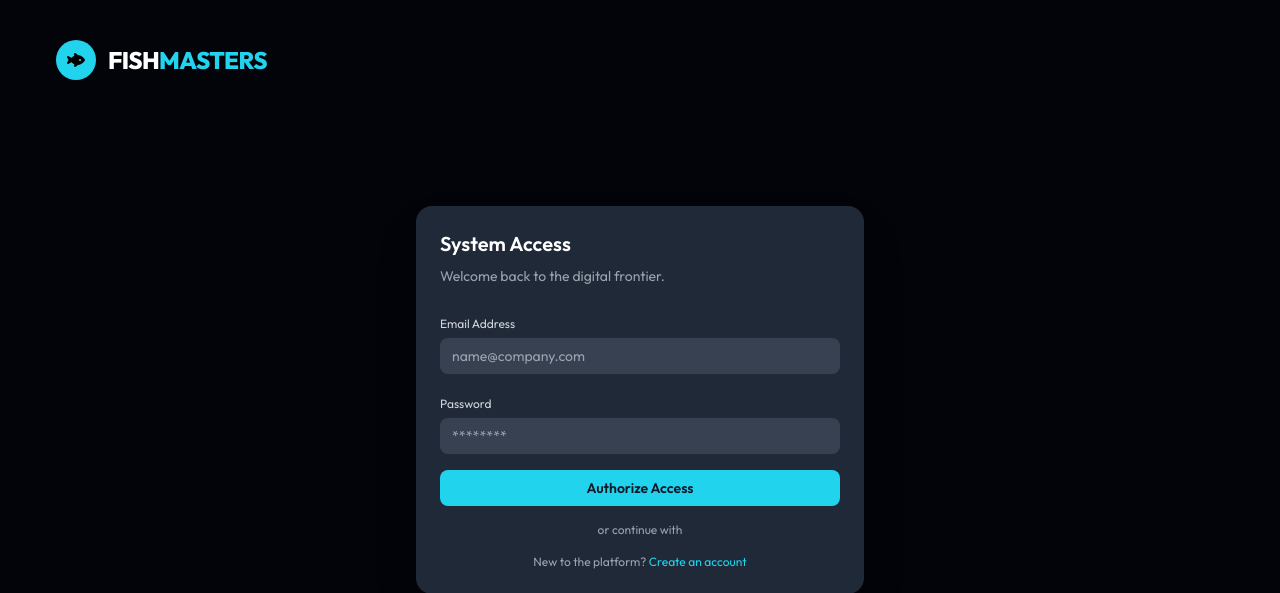
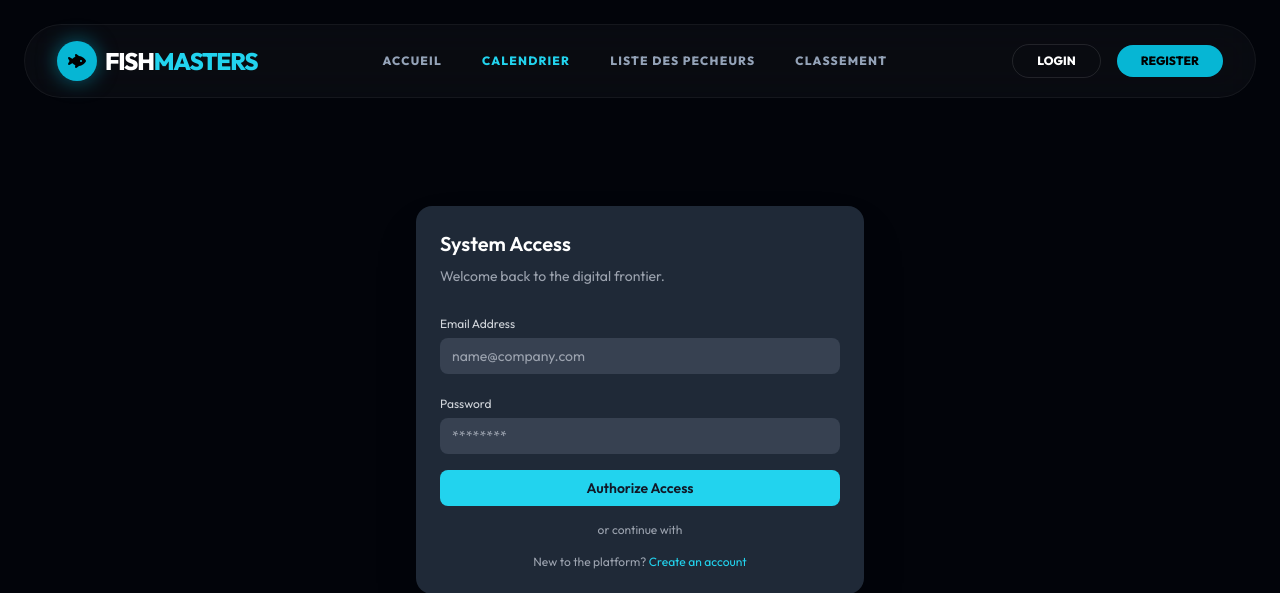
Before and after one commit to lakroune/FishMasters, a PHP site: a page that uses app/views/login.php in a window 1280 px wide. Shown: the top 593 px of the page. Run offline with PHP 8.4, Linux system fonts and the light colour scheme; some libraries are stand-ins or nearby versions.

Commit message:
refactor: remove SingupController and associated signup view, update header and login view for improved navigation

```diff
--- a/app/views/header.php
+++ b/app/views/header.php
@@ -4,7 +4,10 @@
              <div class="w-10 h-10 bg-cyan-500 rounded-full flex items-center justify-center shadow-[0_0_20px_rgba(6,182,212,0.5)]">
                  <i class="fa-solid fa-fish-fins text-black"></i>
              </div>
-             <span class="text-2xl font-black uppercase tracking-tighter">Fish<span class="text-cyan-400">Masters</span></span>
+             <a href="<?= PATH_ROOT ?>/home">
+                 <span class="text-2xl font-black uppercase tracking-tighter">Fish<span class="text-cyan-400">Masters</span></span>
+
+             </a>
          </div>
 
          <div class="hidden lg:flex space-x-10 text-xs font-bold uppercase tracking-widest text-slate-400">
@@ -15,8 +18,8 @@
          </div>
 
          <div class="flex items-center space-x-4">
-             <button class="text-xs font-bold px-6 py-2 border border-white/10 rounded-full hover:bg-white hover:text-black transition uppercase">Login</button>
-             <button class="text-xs font-bold px-6 py-2 bg-cyan-500 text-black rounded-full neo-button uppercase">Register</button>
+             <button onclick="window.location.href='<?= PATH_ROOT ?>/login'" class="text-xs font-bold px-6 py-2 border border-white/10 rounded-full hover:bg-white hover:text-black transition uppercase">Login</button>
+             <button onclick="window.location.href='<?= PATH_ROOT ?>/signup'" class="text-xs font-bold px-6 py-2 bg-cyan-500 text-black rounded-full neo-button uppercase">Register</button>
          </div>
      </div>
  </nav>
--- a/app/views/login.php
+++ b/app/views/login.php
@@ -33,18 +33,7 @@
 <body class="antialiased">
 
     <!-- NAVBAR -->
-    <nav class="fixed top-0 w-full z-50 p-6">
-        <div class="max-w-[1600px] mx-auto  px-8 py-4 flex items-center">
-            <div class="flex items-center space-x-3">
-                <div class="w-10 h-10 bg-cyan-400 rounded-full flex items-center justify-center">
-                    <i class="fa-solid fa-fish-fins text-black"></i>
-                </div>
-                <span class="text-2xl font-black uppercase tracking-tight">
-                    Fish<span class="text-cyan-400">Masters</span>
-                </span>
-            </div>
-        </div>
-    </nav>
+    <?php include "header.php"; ?>
 
     <!-- CENTERED LOGIN FORM -->
     <main class="min-h-screen flex items-center justify-center px-4">
@@ -81,7 +70,7 @@
 
                 <p class="text-center text-xs text-gray-400">
                     New to the platform?
-                    <a href="#" class="text-cyan-400 hover:underline">
+                    <a href="<?= PATH_ROOT ?>/signup" class="text-cyan-400 hover:underline">
                         Create an account
                     </a>
                 </p>
```
Also changed, not shown: app/controllers/SignupController.php (renamed from app/controllers/SingupController.php, +7 -7 lines), app/views/signup.php (renamed from app/views/singup.php, +7 -16 lines).
